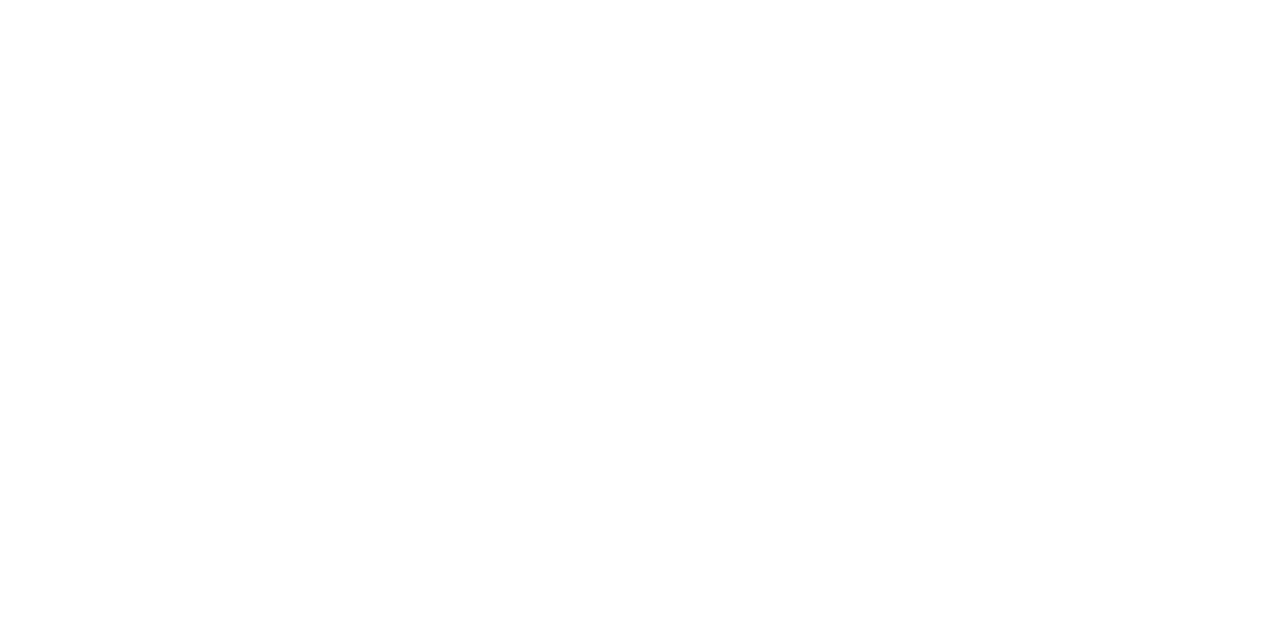
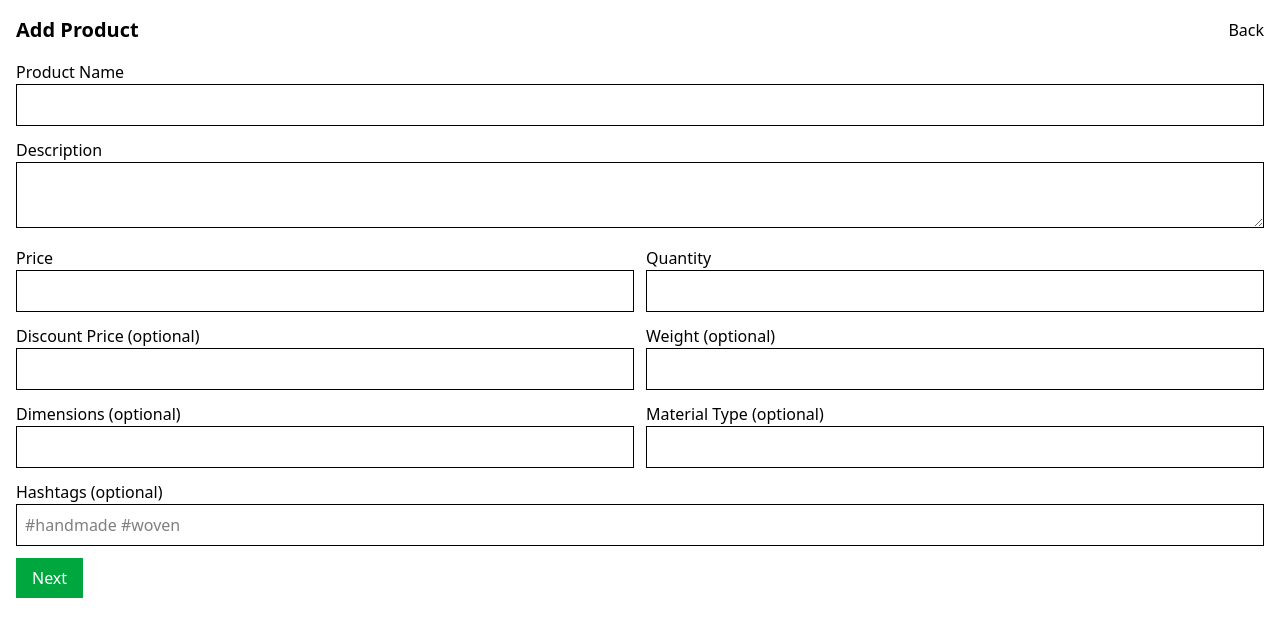
Before and after one commit to prasad-xma/HandWoven, a React (Vite) app in the folder HandWoven.Client/: page /seller/addproduct in a window 1280 px wide. Before the commit this address had no page. Shown: the top 636 px of the page. Built offline with nearby package versions, Linux system fonts and the light colour scheme.

Commit message:
add product screen

```diff
--- a/HandWoven.Client/src/App.jsx
+++ b/HandWoven.Client/src/App.jsx
@@ -11,6 +11,7 @@
 import ProtectedRoute from './auth/ProtectedRoute';
 import SellerRegister from './pages/SellerRegister';
 import SellerDashboard from './pages/SellerDashboard';
+import AddProduct from './pages/product/AddProduct';
 
 function App() {
 
@@ -30,6 +31,7 @@
         } />
         <Route path='/seller/register' element={<SellerRegister />} />
         <Route path='/seller/s-dashboard' element={<SellerDashboard />} />
+        <Route path='/seller/addproduct' element={<AddProduct />} />
     </Routes>
 
   );
--- /dev/null
+++ b/HandWoven.Client/src/pages/product/AddProduct.jsx
@@ -0,0 +1,272 @@
+import React, { useMemo, useState } from "react";
+import { useNavigate } from "react-router-dom";
+import { toast } from "react-toastify";
+import { createProduct, uploadProductImages } from "../../api/productApi";
+
+const AddProduct = () => {
+  const navigate = useNavigate();
+
+  const [step, setStep] = useState(1);
+  const [isSubmitting, setIsSubmitting] = useState(false);
+
+  const [createdProductId, setCreatedProductId] = useState(null);
+
+  const [form, setForm] = useState({
+    ProductName: "",
+    Description: "",
+    Price: "",
+    Quantity: "",
+    DiscountPrice: "",
+    Weight: "",
+    Dimensions: "",
+    MaterialType: "",
+    HashTags: "",
+  });
+
+  const [files, setFiles] = useState([]);
+  const [previews, setPreviews] = useState([]);
+
+  const handleChange = (e) => {
+    setForm({ ...form, [e.target.name]: e.target.value });
+  };
+
+  const productPayload = useMemo(() => {
+    const price = form.Price === "" ? "" : Number(form.Price);
+    const quantity = form.Quantity === "" ? "" : Number(form.Quantity);
+
+    return {
+      ProductName: form.ProductName,
+      Description: form.Description,
+      Price: price,
+      Quantity: quantity,
+      DiscountPrice: form.DiscountPrice === "" ? null : Number(form.DiscountPrice),
+      Weight: form.Weight === "" ? null : Number(form.Weight),
+      Dimensions: form.Dimensions === "" ? null : form.Dimensions,
+      MaterialType: form.MaterialType === "" ? null : form.MaterialType,
+      HashTags: form.HashTags === "" ? null : form.HashTags,
+    };
+  }, [form]);
+
+  const onCreateProduct = async (e) => {
+    e.preventDefault();
+    setIsSubmitting(true);
+
+    try {
+      const res = await createProduct(productPayload);
+      const productId = res?.productId;
+
+      if (!productId) {
+        throw new Error("Missing productId from API response");
+      }
+
+      setCreatedProductId(productId);
+      toast.success(res?.message || "Product created");
+      setStep(2);
+    } catch (err) {
+      toast.error(err?.response?.data?.message || err?.message || "Failed to create product");
+    } finally {
+      setIsSubmitting(false);
+    }
+  };
+
+  const onSelectFiles = (e) => {
+    const selected = Array.from(e.target.files || []);
+    setFiles(selected);
+    setPreviews(selected.map((file) => URL.createObjectURL(file)));
+  };
+
+  const onUploadImages = async () => {
+    if (!createdProductId) {
+      toast.error("Please create the product first");
+      return;
+    }
+
+    if (!files.length) {
+      toast.error("Please select at least one image");
+      return;
+    }
+
+    setIsSubmitting(true);
+
+    try {
+      const res = await uploadProductImages(createdProductId, files);
+      toast.success(res?.message || "Images uploaded");
+      navigate("/seller/s-dashboard");
+    } catch (err) {
+      toast.error(err?.response?.data?.message || err?.message || "Failed to upload images");
+    } finally {
+      setIsSubmitting(false);
+    }
+  };
+
+  return (
+    <div className="p-4">
+      <div className="flex items-center justify-between mb-4">
+        <h2 className="text-xl font-semibold">Add Product</h2>
+        <button className="cursor-pointer" onClick={() => navigate("/seller/s-dashboard")}>Back</button>
+      </div>
+
+      {step === 1 && (
+        <form onSubmit={onCreateProduct} className="space-y-3">
+          <div>
+            <label className="block">Product Name</label>
+            <input
+              className="border p-2 w-full"
+              name="ProductName"
+              value={form.ProductName}
+              onChange={handleChange}
+              required
+            />
+          </div>
+
+          <div>
+            <label className="block">Description</label>
+            <textarea
+              className="border p-2 w-full"
+              name="Description"
+              value={form.Description}
+              onChange={handleChange}
+              required
+            />
+          </div>
+
+          <div className="grid grid-cols-1 md:grid-cols-2 gap-3">
+            <div>
+              <label className="block">Price</label>
+              <input
+                className="border p-2 w-full"
+                type="number"
+                step="0.01"
+                name="Price"
+                value={form.Price}
+                onChange={handleChange}
+                required
+              />
+            </div>
+            <div>
+              <label className="block">Quantity</label>
+              <input
+                className="border p-2 w-full"
+                type="number"
+                name="Quantity"
+                value={form.Quantity}
+                onChange={handleChange}
+                required
+              />
+            </div>
+          </div>
+
+          <div className="grid grid-cols-1 md:grid-cols-2 gap-3">
+            <div>
+              <label className="block">Discount Price (optional)</label>
+              <input
+                className="border p-2 w-full"
+                type="number"
+                step="0.01"
+                name="DiscountPrice"
+                value={form.DiscountPrice}
+                onChange={handleChange}
+              />
+            </div>
+            <div>
+              <label className="block">Weight (optional)</label>
+              <input
+                className="border p-2 w-full"
+                type="number"
+                step="0.01"
+                name="Weight"
+                value={form.Weight}
+                onChange={handleChange}
+              />
+            </div>
+          </div>
+
+          <div className="grid grid-cols-1 md:grid-cols-2 gap-3">
+            <div>
+              <label className="block">Dimensions (optional)</label>
+              <input
+                className="border p-2 w-full"
+                name="Dimensions"
+                value={form.Dimensions}
+                onChange={handleChange}
+              />
+            </div>
+            <div>
+              <label className="block">Material Type (optional)</label>
+              <input
+                className="border p-2 w-full"
+                name="MaterialType"
+                value={form.MaterialType}
+                onChange={handleChange}
+              />
+            </div>
+          </div>
+
+          <div>
+            <label className="block">Hashtags (optional)</label>
+            <input
+              className="border p-2 w-full"
+              name="HashTags"
+              value={form.HashTags}
+              onChange={handleChange}
+              placeholder="#handmade #woven"
+            />
+          </div>
+
+          <div className="flex gap-2">
+            <button
+              className="cursor-pointer bg-green-600 text-white px-4 py-2 disabled:opacity-50"
+              type="submit"
+              disabled={isSubmitting}
+            >
+              {isSubmitting ? "Creating..." : "Next"}
+            </button>
+          </div>
+        </form>
+      )}
+
+      {step === 2 && (
+        <div className="space-y-3">
+          <div className="p-3 border">
+            <div className="font-semibold">Product created</div>
+            <div>ProductId: {createdProductId}</div>
+          </div>
+
+          <div>
+            <label className="block">Upload product images</label>
+            <input className="border p-2 w-full" type="file" accept="image/*" multiple onChange={onSelectFiles} />
+          </div>
+
+          {previews.length > 0 && (
+            <div className="flex gap-2 flex-wrap">
+              {previews.map((src, i) => (
+                <img key={i} src={src} alt={`preview-${i}`} className="w-24 h-24 object-cover border" />
+              ))}
+            </div>
+          )}
+
+          <div className="flex gap-2">
+            <button
+              className="cursor-pointer border px-4 py-2"
+              type="button"
+              onClick={() => setStep(1)}
+              disabled={isSubmitting}
+            >
+              Back
+            </button>
+            <button
+              className="cursor-pointer bg-blue-600 text-white px-4 py-2 disabled:opacity-50"
+              type="button"
+              onClick={onUploadImages}
+              disabled={isSubmitting}
+            >
+              {isSubmitting ? "Uploading..." : "Upload Images"}
+            </button>
+          </div>
+        </div>
+      )}
+    </div>
+  );
+};
+
+export default AddProduct;
```
